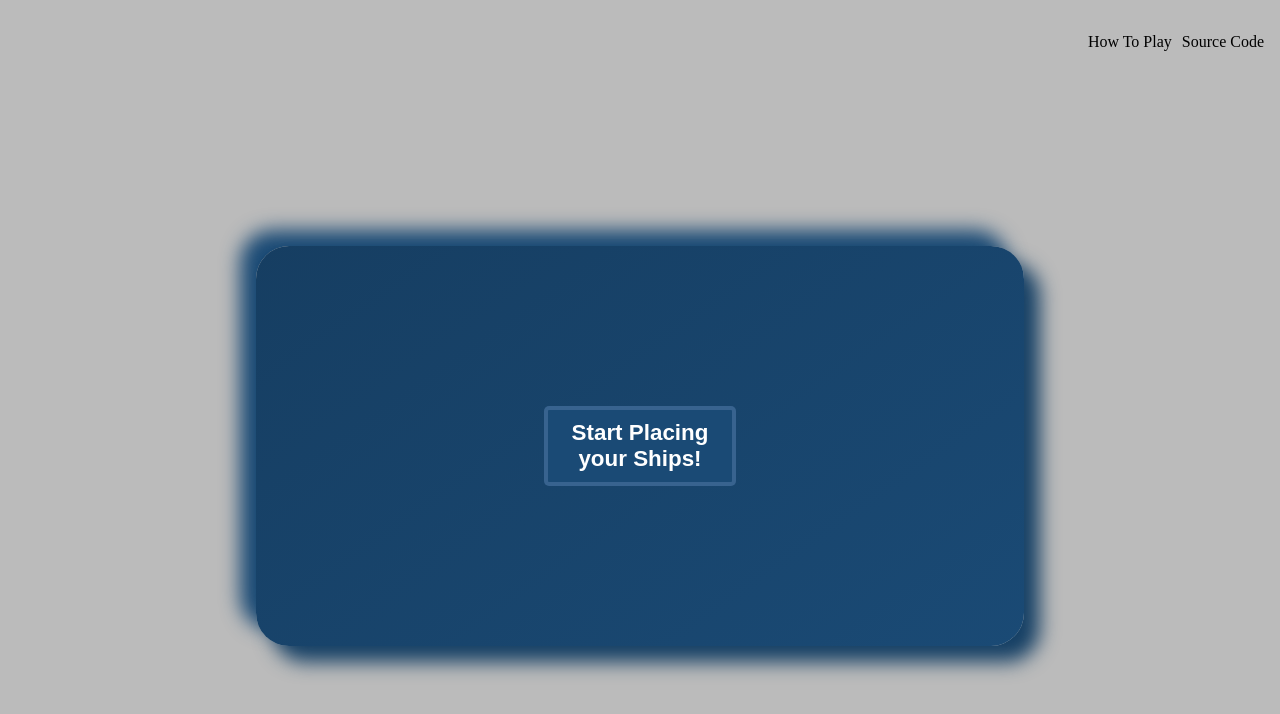
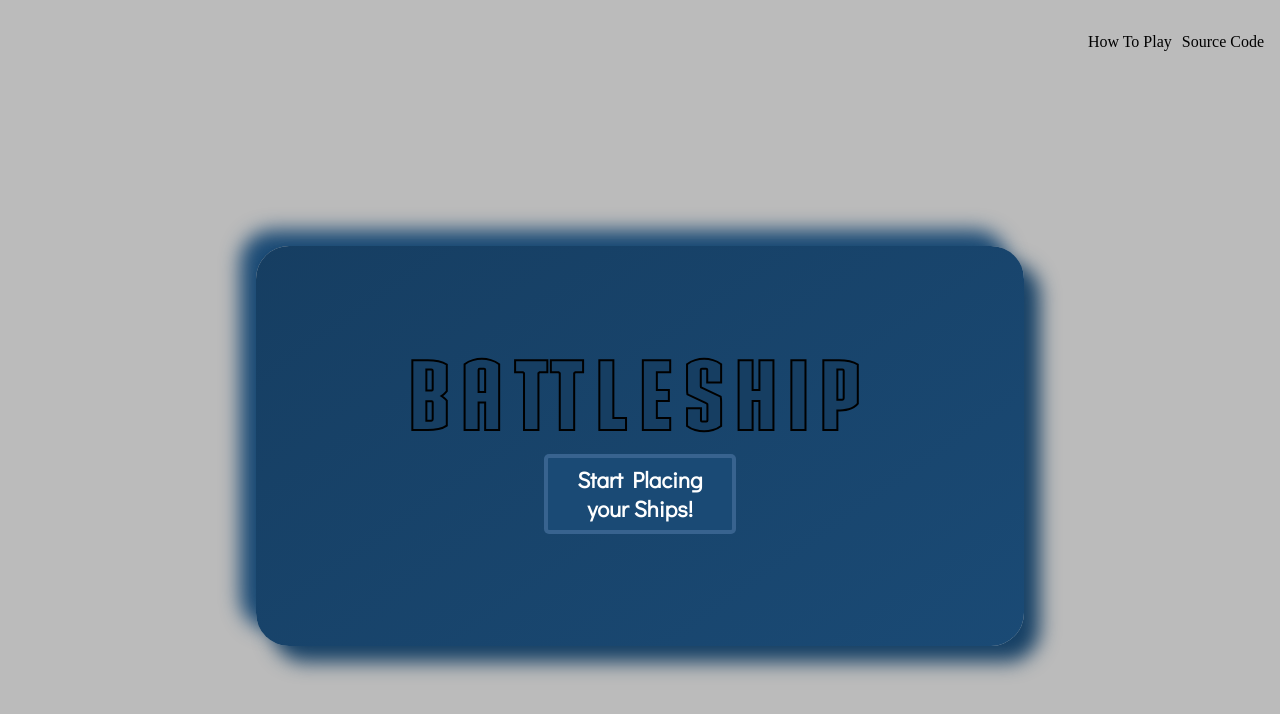
Before and after one commit to NMGVox/Battleship, a website built with webpack: page src/index.html in a window 1280 px wide. Built offline with nearby package versions, Linux system fonts and the light colour scheme.

Commit message:
Add title and custom fonts

```diff
--- a/src/index.js
+++ b/src/index.js
@@ -43,15 +43,15 @@ async function mainLoop() {
     let activePlayer = players[0];
     let inactivePlayer = players[1];
     switchSize(1, activePlayer, inactivePlayer);
-    while (!activePlayer.gameBoard.allShipsSunk()) {
-        /* eslint-disable no-await-in-loop */
-        displayInstructions(`Player ${Math.abs(turn % 2) + 1} is aiming...`);
-        await timed(activePlayer.type === 'cpu' ? 2000 : 500);
-        await playerInput(activePlayer, inactivePlayer);
-        turn++;
-        activePlayer = players[turn % 2];
-        inactivePlayer = players[Math.abs((turn - 1) % 2)];
-    }
+    // while (!activePlayer.gameBoard.allShipsSunk()) {
+    //     /* eslint-disable no-await-in-loop */
+    //     displayInstructions(`Player ${Math.abs(turn % 2) + 1} is aiming...`);
+    //     await timed(activePlayer.type === 'cpu' ? 2000 : 500);
+    //     await playerInput(activePlayer, inactivePlayer);
+    //     turn++;
+    //     activePlayer = players[turn % 2];
+    //     inactivePlayer = players[Math.abs((turn - 1) % 2)];
+    // }
     displayInstructions(`Player ${Math.abs((turn - 1) % 2) + 1} Wins!`);
     let restartBtn = document.createElement('button');
     restartBtn.id = 'restart';
@@ -85,6 +85,10 @@ function displayGameButton() {
     let div = document.createElement('div');
     div.classList.add('initialDiv');
     document.querySelector('.main').appendChild(div);
+    let title = document.createElement('h1');
+    title.classList.add('title');
+    title.textContent = "Battleship";
+    div.appendChild(title);
     let button = document.createElement('button');
     button.id = 'placeShips';
     button.classList.add('gamebtn');
--- a/src/style.css
+++ b/src/style.css
@@ -1,3 +1,13 @@
+
+@font-face {
+	font-family: 'ironman';
+	src: url('./font/IronManOfWar2Ncv-E85l.ttf');
+}
+
+@font-face {
+	font-family: 'didact-gothic';
+	src: url('./font/DidactGothic-Regular.ttf');
+}
 html, body, div, span, applet, object, iframe,
 h1, h2, h3, h4, h5, h6, p, blockquote, pre,
 a, abbr, acronym, address, big, cite, code,
@@ -79,16 +89,36 @@ body {
 	height: 100%;
 }
 
+button {
+	font-family: 'didact-gothic', sans-serif;
+}
+
 .initialDiv {
 	height: 50vh;
 	width: 60vw;
 	display: flex;
+	flex-direction: column;
 	align-items: center;
 	justify-content: center;
 	border-radius: 33px;
 	background: linear-gradient(145deg, #163e62, #1a4a75);
 	box-shadow:  16px 16px 19px #164065,
              -16px -16px 19px #1a4a75;
+}
+
+#error,
+#instructions {
+	font-family: 'ironman', sans-serif;
+	letter-spacing: 2px;
+}
+
+.title {
+	font-family: 'ironman', sans-serif;
+	font-size: 6rem;
+	letter-spacing: 10px;
+	-webkit-text-stroke-color: black;
+	-webkit-text-stroke-width: 2px;
+	color: #163e62;
 }
 
 .gameArea {
```
Also changed, not shown: dist/29d555060b22f1018351.ttf (added), dist/37c8a8ed522192cd4de5.ttf (added), dist/index.bundle.js, src/font/DidactGothic-Regular.ttf (added), src/font/IronManOfWar2Ncv-E85l.ttf (added).
